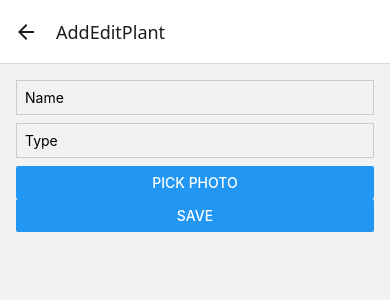
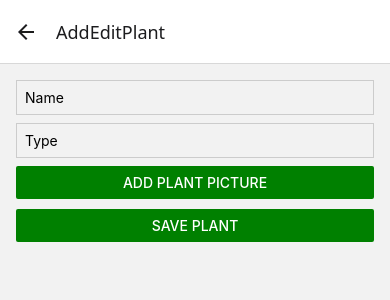
Before and after one commit to Hootanica/Hootanica, a React Native app: screen /AddEditPlant in a window 390 px wide. Shown: the top 300 px of the page. Built offline with nearby package versions, Linux system fonts and the light colour scheme.

Commit message:
Cleaned up design of existing buttons

```diff
--- a/src/screens/AddEditPlantScreen.js
+++ b/src/screens/AddEditPlantScreen.js
@@ -44,9 +44,10 @@ export default function AddEditPlantScreen({ navigation, route }) {
     <View style={styles.container}>
       <TextInput placeholder="Name" value={name} onChangeText={setName} style={styles.input} />
       <TextInput placeholder="Type" value={type} onChangeText={setType} style={styles.input} />
-      <Button title="Pick Photo" onPress={pickImage} />
+      <Button title="Add Plant Picture" color={"green"} onPress={pickImage} />
       {photo && <Image source={{ uri: photo }} style={styles.image} />}
-      <Button title="Save" onPress={save} />
+      <View style={{ height: 10 }} />
+      <Button title="Save Plant" color={"green"} onPress={save} />
     </View>
   );
 }
--- a/src/screens/HomeScreen.js
+++ b/src/screens/HomeScreen.js
@@ -15,7 +15,7 @@ export default function HomeScreen({ navigation }) {
           <PlantCard plant={item} onPress={() => navigation.navigate('PlantDetail', { id: item.id })} />
         )}
       />
-      <Button title="Add Plant" onPress={() => navigation.navigate('AddEditPlant')} />
+      <Button title="Add Plant" color={"green"} onPress={() => navigation.navigate('AddEditPlant')} />
     </View>
   );
 }
--- a/src/screens/PlantDetailScreen.js
+++ b/src/screens/PlantDetailScreen.js
@@ -10,8 +10,9 @@ export default function PlantDetailScreen({ route, navigation }) {
     <View style={styles.container}>
       <Text>Name: {plant.name}</Text>
       <Text>Type: {plant.type}</Text>
-      <Button title="Edit" onPress={() => navigation.navigate('AddEditPlant', { id: plant.id })} />
-      <Button title="Delete" onPress={() => { deletePlant(plant.id); navigation.navigate('Home'); }} />
+      <Button title="Edit Plant" color={"green"} onPress={() => navigation.navigate('AddEditPlant', { id: plant.id })} />
+      <View style={{ height: 10 }} />
+      <Button title="Delete Plant" color={"green"} onPress={() => { deletePlant(plant.id); navigation.navigate('Home'); }} />
     </View>
   );
 }
```
